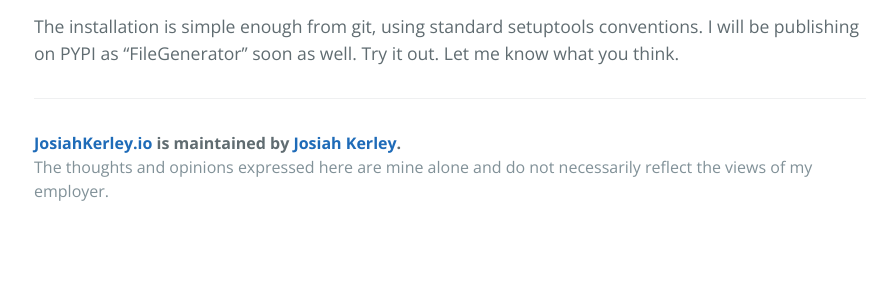
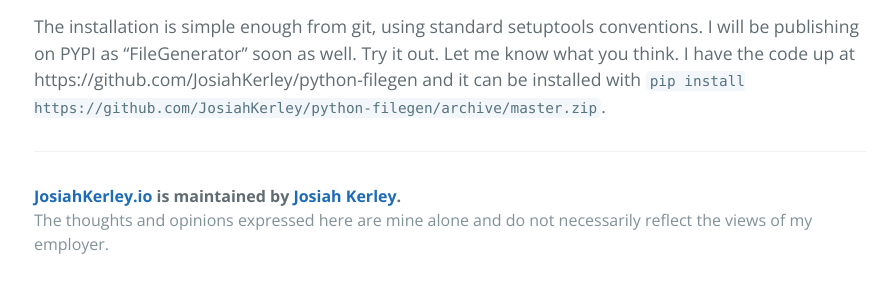
Before and after one commit to JosiahKerley/JosiahKerley.github.io, a Jekyll site: the page built from _posts/2016-06-18-filegen.markdown, in a window 1280 px wide and 900 px high, scrolled down 783 px, cut to the strip 612-900 px from the top of the window. Shown: the whole strip, without its empty margins (190-1080 px from the left). Built offline with Jekyll 4.4.1, drawn with Linux system fonts in a browser that asks for light colours; before the commit the page ends 1630 px from its top, so only the background shows below that.

Commit message:
updated urls

```diff
--- a/_posts/2016-06-18-filegen.markdown
+++ b/_posts/2016-06-18-filegen.markdown
@@ -27,3 +27,4 @@ This allows for clean, hierarchical parameters.
 ## Installation
 <center><script type="text/javascript" src="https://asciinema.org/a/6rhe4dfryj6slfnoyij8j6lmo.js" id="asciicast-6rhe4dfryj6slfnoyij8j6lmo" async data-autoplay="true"></script></center>
 The installation is simple enough from git, using standard setuptools conventions.  I will be publishing on PYPI as "FileGenerator" soon as well.  Try it out.  Let me know what you think.
+I have the code up at https://github.com/JosiahKerley/python-filegen and it can be installed with `pip install https://github.com/JosiahKerley/python-filegen/archive/master.zip`.
```
